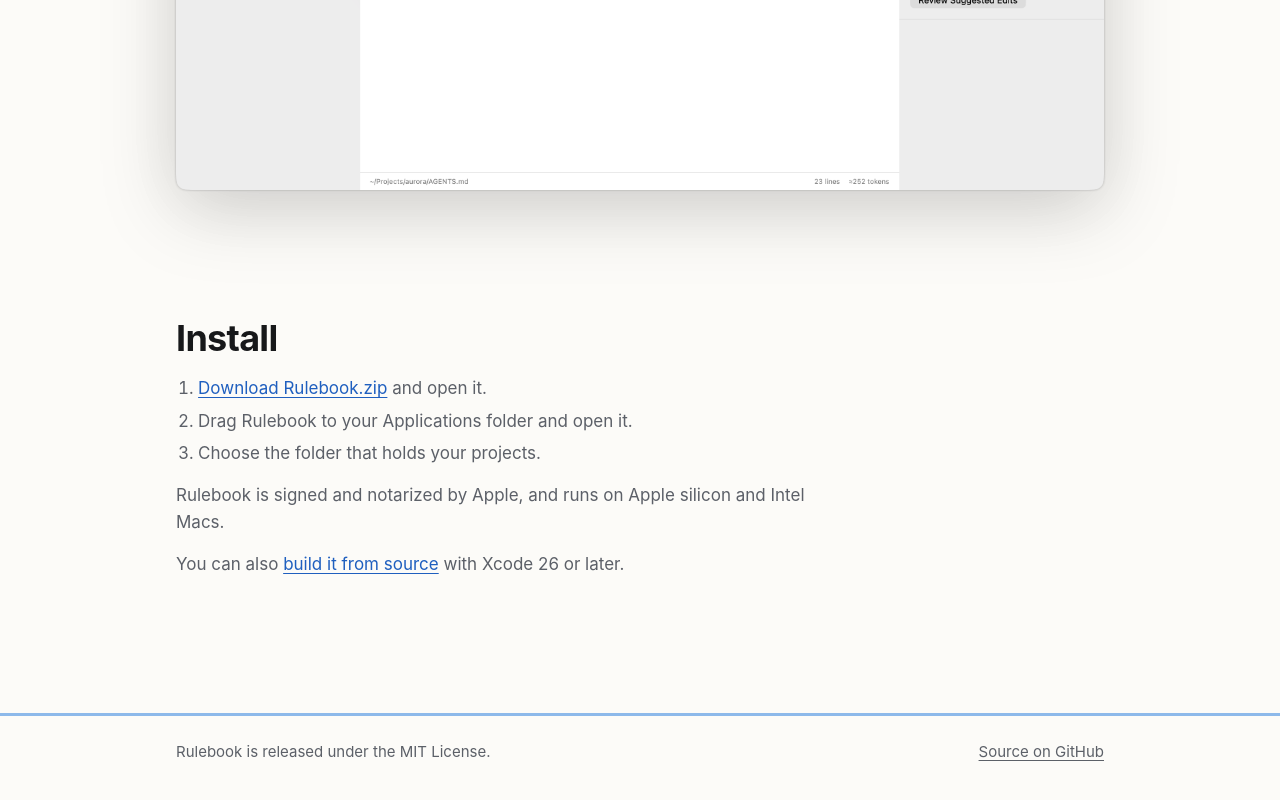
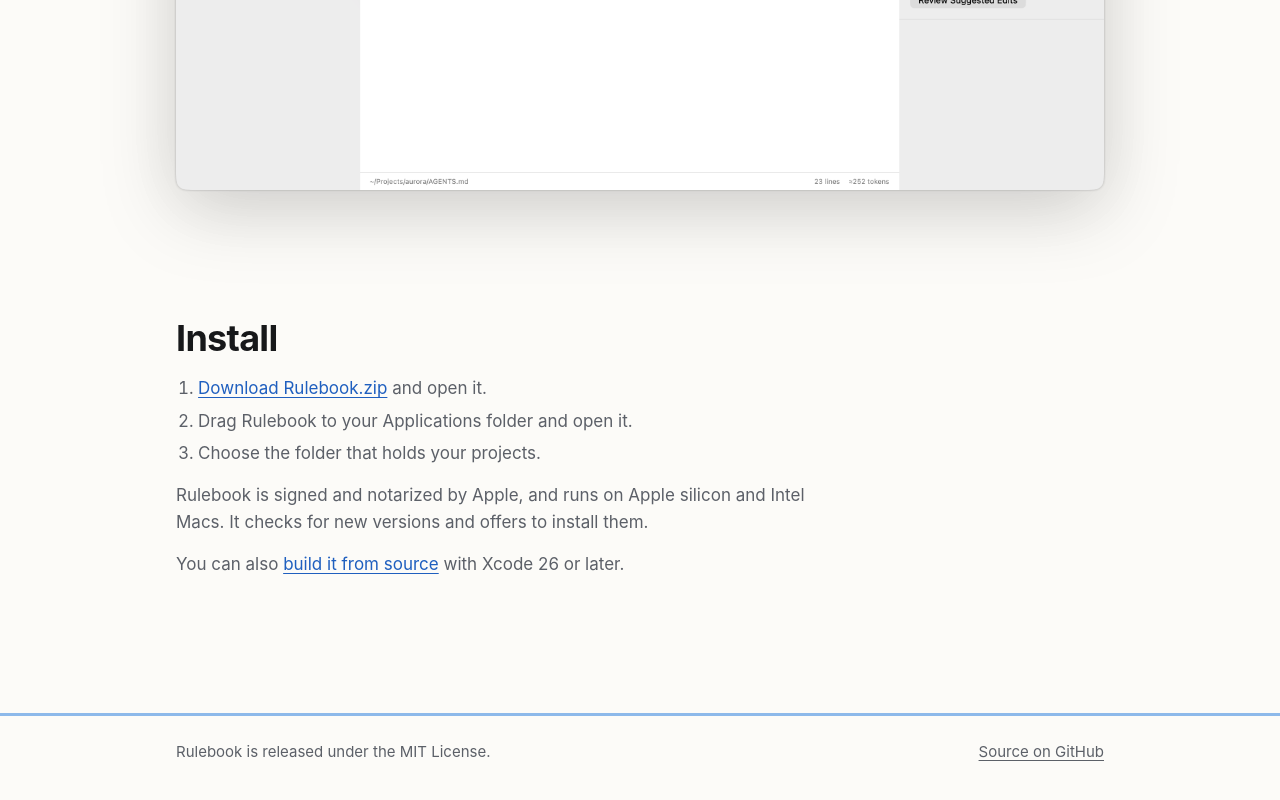
Before and after one commit to disinfeqt/rulebook, a plain HTML site: page docs/index.html in a window 1280 px wide. Shown: the part 4459-5259 px from the top of the page. Drawn offline with Linux system fonts and the light colour scheme.

Commit message:
Say on the website that Rulebook updates itself

```diff
--- a/docs/index.html
+++ b/docs/index.html
@@ -72,7 +72,7 @@
       <li>Drag Rulebook to your Applications folder and open it.</li>
       <li>Choose the folder that holds your projects.</li>
     </ol>
-    <p>Rulebook is signed and notarized by Apple, and runs on Apple silicon and Intel Macs.</p>
+    <p>Rulebook is signed and notarized by Apple, and runs on Apple silicon and Intel Macs. It checks for new versions and offers to install them.</p>
     <p>You can also <a href="https://github.com/disinfeqt/rulebook">build it from source</a> with Xcode 26 or later.</p>
   </section>
 </main>
```
Also changed, not shown: docs/zh/index.html (+1 -1 lines).
